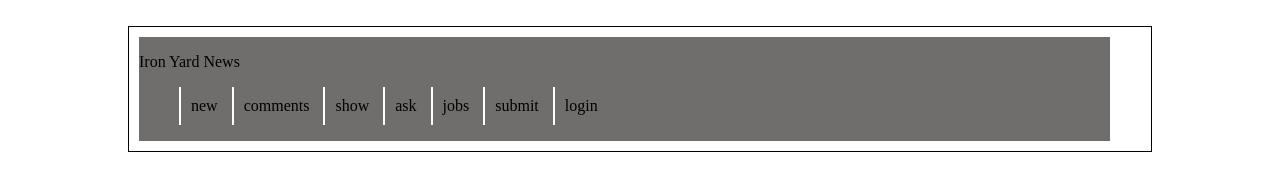
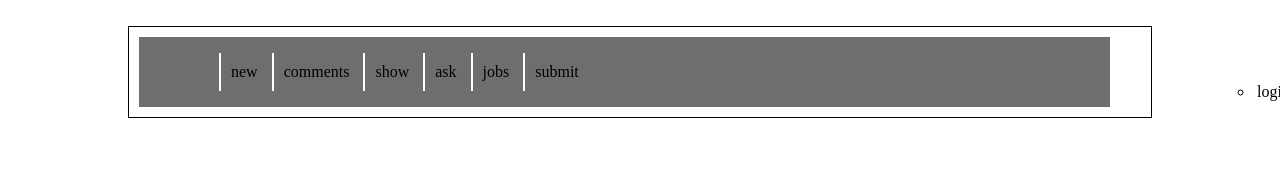
Before and after one commit to marybethclark/the-iron-news, a plain HTML site: page index.html in a window 1280 px wide. Drawn offline with Linux system fonts and the light colour scheme.

```diff
--- a/index.html
+++ b/index.html
@@ -13,7 +13,8 @@
     <header>
 
   <div class= "container">
-    <p>Iron Yard News</p>
+    <ul>
+      <!-- FIX THIS !!<li Iron Yard News</ul> -->
       <nav>
         <ul>
             <li class="nav-items">new</li>
@@ -22,7 +23,12 @@
             <li class="nav-items"> ask</li>
             <li class="nav-items"> jobs</li>
             <li class="nav-items"> submit</li>
-            <li class="nav-items"> login</li>
+        </ul>
+        <ul>
+            <li class="login-link"> login</li>
+        </ul>
+            <!-- Why is a bullet showing up next to the login link? -->
+            <!-- Why isn't the login link INSIDE the grey container? -->
         </ul>
     </nav>
   </div>
--- a/main.css
+++ b/main.css
@@ -14,6 +14,7 @@
 div{
   display: inline-block;
 }
+
 .nav-items{
   display: inline-block;
   padding: 10px;
@@ -22,7 +23,16 @@
   border-color: white;
 
 }
-.login-link{}
+
+.login-link{
+  position: absolute;
+  top: 80px;
+  right: 0;
+  width: 20px;
+  height: 100px;
+  border: 3px solid #73AD21;
+    border-color: white;
+  }
 
 
 
```
